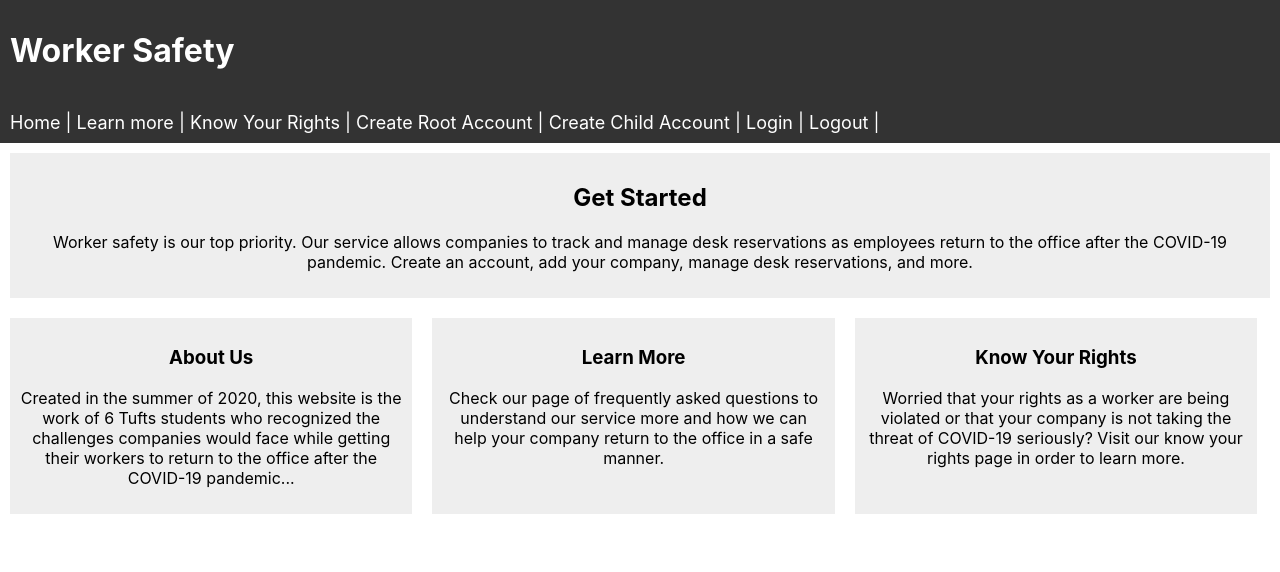
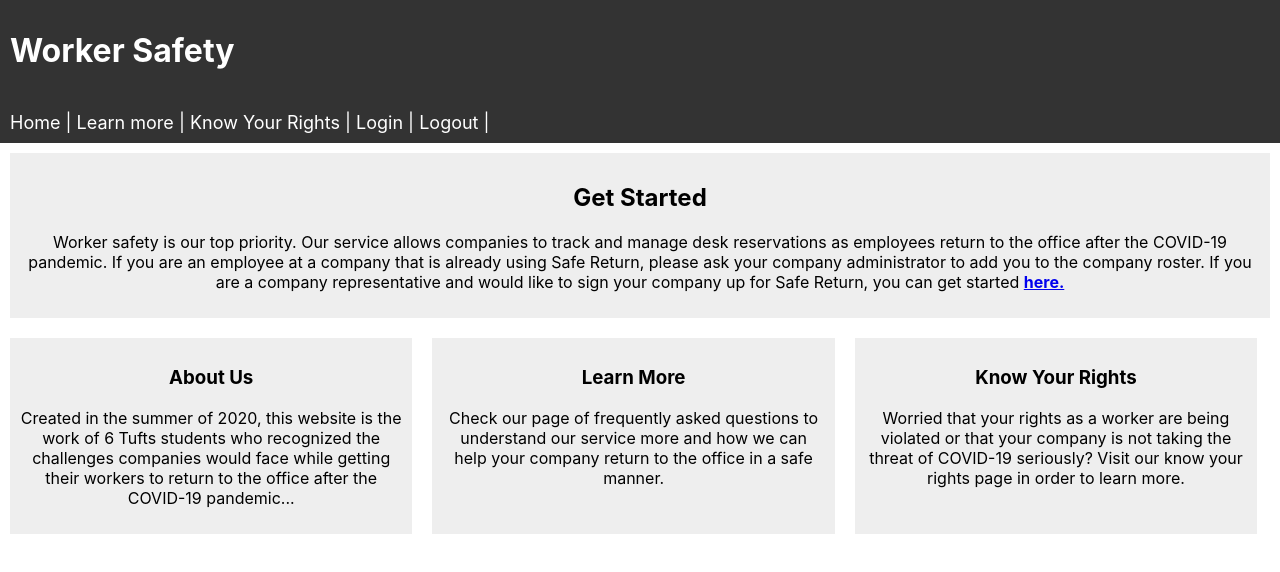
Before and after one commit to etaibar3/worker-safety, a React (Create React App) app in the folder client/: page / in a window 1280 px wide. Shown: the top 572 px of the page. Built offline with nearby package versions, Linux system fonts and the light colour scheme.

Commit message:
Email automation and navbar cleanup

```diff
--- a/client/src/App.js
+++ b/client/src/App.js
@@ -45,7 +45,7 @@ function App () {
           <Route exact path="/reservations" component={Reservations}/>
           <Route exact path="/report-a-case" component={ReportACase}/>
           <Route exact path="/company-rep" component={CompanyRep}/>
-          <Route exact path="/resetpassword" component={ResetPassword}/>
+          <Route exact path="/resetpassword/:token" component={ResetPassword}/>
           <Route exact path="/forgotyourpassword" component={ForgotYourPassword}/>
         </div>
       </div>
--- a/client/src/components/layout/home.js
+++ b/client/src/components/layout/home.js
@@ -9,8 +9,12 @@ function Home() {
                 <p>Worker safety is our top priority. Our service allows
                     companies to track and manage desk reservations as
                     employees return to the office after the COVID-19
-                    pandemic. Create an account, add your company,
-                    manage desk reservations, and more.
+                    pandemic. If you are an employee at a company that is already
+                    using Safe Return, please ask your company administrator to
+                    add you to the company roster. If you are a company representative and
+                    would like to sign your company up for Safe Return, you can get started
+                    {" "}
+                    <Link to='/create-root-account'><strong>here.</strong> </Link>
                 </p>
             </Link>
             <div class="wrapper2" style={row2Style}>
--- a/client/src/components/layout/navbar.js
+++ b/client/src/components/layout/navbar.js
@@ -7,8 +7,6 @@ function NavBar() {
             <Link style={linkStyle} to="/"> <li style={navItemStyle}>Home</li> </Link> |
             <Link style={linkStyle} to="/learn-more"> <li style={navItemStyle}>Learn more</li> </Link> |
             <Link style={linkStyle} to="/know-your-rights"> <li style={navItemStyle}>Know Your Rights</li> </Link> |
-            <Link style={linkStyle} to="/create-root-account"> <li style={navItemStyle}>Create Root Account</li> </Link> |
-            <Link style={linkStyle} to="/create-child-account"> <li style={navItemStyle}>Create Child Account</li> </Link> |
             <Link style={linkStyle} to="/login"> <li style={navItemStyle}>Login</li> </Link> |
             <Link style={linkStyle} to="/logout"> <li style={navItemStyle}>Logout</li> </Link> |
         </ul>
--- a/client/src/components/pages/CreateChildAccount.js
+++ b/client/src/components/pages/CreateChildAccount.js
@@ -40,10 +40,8 @@ class CreateChildAccount extends React.Component {
     render() {
         return (
             <div>
-                <h1> Create Child Account </h1>
-                <p align="left"> Your company representative, COMPANYREP@COMPANY.COM,
-                 has added you as an EMPLOYEE/ADMIN at COMPANYNAME. Please create a password
-                 to finish setting up your account. </p>
+                <h1> Create Employee Account </h1>
+                <p align="center"> Please fill out the form to finish setting up your account. </p>
             <form onSubmit={this.handleSubmit}>
                 <label>
                     Company
--- a/client/src/components/pages/CreateRootAccount.js
+++ b/client/src/components/pages/CreateRootAccount.js
@@ -4,8 +4,6 @@
 
 // TODO:
 //	--add functionality so that employees can lookup their company representative.
-//  --make formatting/styling compatible with rest of site
-//  --remove "Create Account" from Navbar and link to this page from "get started" page
 //  --form validation (only allow form submission if adminChecked, min password length)
 import React from 'react';
 import axios from 'axios';
@@ -44,11 +42,11 @@ class CreateRootAccount extends React.Component {
 		const { company, email, password, adminChecked } = this.state
 		return (
 		<div>
-			<h1> Create Root Account </h1>
-			<p align="left"> By filling out this form, you are creating an administrative account within your organization.
-			All other accounts for your organization should be created through this account or other administrative
-			accounts by adding employees to the company roster. If you would like to be added
-			to an organization's roster, please reach out to your company representative, and you will be emailed a
+			<h1> Create Account </h1>
+			<p align="left"> By filling out this form, you are creating an administrative account for your organization.
+			Other administrators and employees can be added to your company roster through this account. If you are
+			not a company representative and you would like to be added to an organization's roster, please reach out
+			to your company representative, and you will be emailed a
 			link to create your account.</p><br/>
 			<form onSubmit={this.handleSubmit}>
 				<label>
@@ -100,6 +98,8 @@ class CreateRootAccount extends React.Component {
 					<br/><br/>
 				<button type="submit">Create Account</button>
 			</form>
+			<br/><br/><br/><br/><br/><br/><br/><br/>
+
 		</div>
 		)
 	}
--- a/client/src/components/pages/ForgotYourPassword.js
+++ b/client/src/components/pages/ForgotYourPassword.js
@@ -26,8 +26,14 @@ class ForgotYourPassword extends React.Component {
 
     handleSubmit(event) {
         event.preventDefault()
-        //SET STATE
-        alert(`forgot your password email sent to ${this.state.email}`)
+        axios
+            .patch(`http://localhost:5000/forgot-password`, { 'email': this.state.email })
+            .then(response => {
+                console.log(response)
+            })
+            .catch(error => {
+                console.log(error)
+            })
     }
 
     render() {
--- a/client/src/components/pages/ReportACase.js
+++ b/client/src/components/pages/ReportACase.js
@@ -11,7 +11,6 @@ class ReportACase extends React.Component {
 		super()
 		this.state = {
 			email: "",
-			testDate: null,
 			illDate: null,
 			resultDate: null
 		}
@@ -49,26 +48,14 @@ class ReportACase extends React.Component {
 					<DatePicker
 						onSelect={this.handleSelect}
 					/>
-					<br /><br />
-					<p> When did you take your COVID-19 test? </p>
-					<DatePicker
-						selected={testDate}
-						onChange={this.handleChange}
-						onSelect={this.handleSelect}
-						closeOnScroll={true}
-						name="testDate"
-					/>
-					<br /><br />
+					<br />
 					<p> When did you receive your positive test result for COVID-19? </p>
 					<DatePicker
-						selected={resultDate}
-						onChange={this.handleChange}
 						onSelect={this.handleSelect}
-						closeOnScroll={true}
-						name="resultDate"
 					/>
 					<br /><br /><br />
 					<button type="submit">Submit</button>
+					<br /><br /><br /><br /><br /><br /><br /><br />
 				</form>
 			</div>
 		)
--- a/client/src/components/pages/ResetPassword.js
+++ b/client/src/components/pages/ResetPassword.js
@@ -27,6 +27,17 @@ class ResetPassword extends React.Component {
 
     handleSubmit(event) {
         event.preventDefault()
+        axios
+            .patch(`http://localhost:5000/forgot-password/reset`, { 'resetToken': this.props.match.params.token, 'newPass': this.state.password })
+            .then(response => {
+                console.log(response)
+                this.setState({
+                    status: response.status,
+                })
+            })
+            .catch(error => {
+                console.log(error)
+            })
     }
 
     render() {
```
Also changed, not shown: 1 other file (tests, documents, lock files or other folders).
